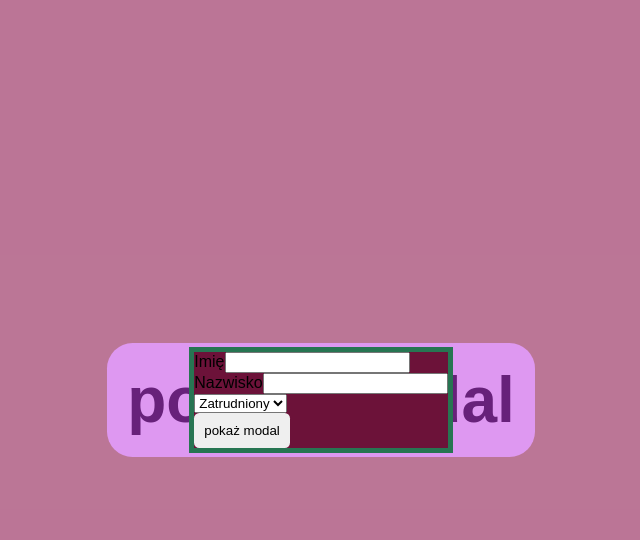
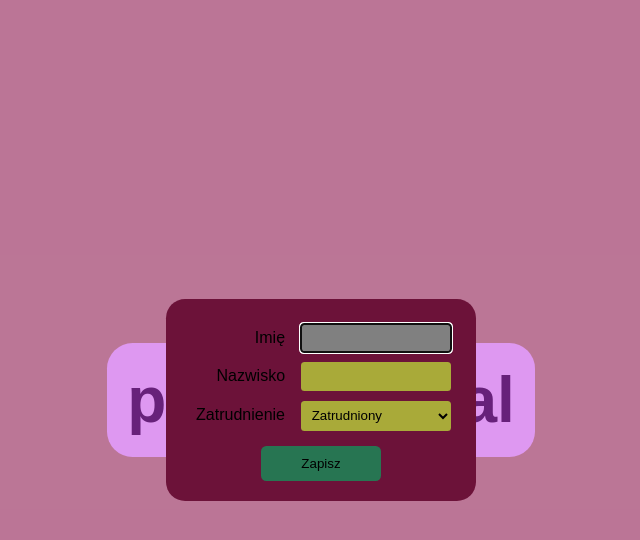
Before and after one commit to dadlez/modal, a React app: page / in a window 1280 px wide. Both pictures are taken after a click on the button "pokaż modal". Shown: the whole page, without its empty margins (319-959 px from the left). Built offline with nearby package versions, Linux system fonts and the light colour scheme.

Commit message:
working app + styling

```diff
--- a/src/components/App.js
+++ b/src/components/App.js
@@ -16,12 +16,12 @@ class App extends Component {
   }
 
   updateList = (item) => {
-    console.log(['App updateList'], item)
     this.setState({ list: [...this.state.list, item] })
   }
 
   render() {
-    const isListEmpty = this.state.list.length > 0
+    const isListEmpty = this.state.list.length > 0;
+
     return (
       <div className="App">
         <Button className='btn-showModal' onClick={this.toggleModal}>pokaż modal</Button>
--- a/src/components/Button.jsx
+++ b/src/components/Button.jsx
@@ -3,6 +3,15 @@ import '../styles/Button.css';
 
 export default (props) => {
   const className = `btn ${props.className}`
+  const { type = 'button', onClick, children } = props;
 
-  return <button className={className} type={props.type ? props.type : 'button'} onClick={props.onClick}>pokaż modal</button>;
+  return (
+    <button
+      className={className}
+      type={type}
+      onClick={onClick}
+    >
+    {children}
+    </button>
+  );
 }
--- a/src/components/Droppdown.jsx
+++ b/src/components/Droppdown.jsx
@@ -1,16 +1,25 @@
 import React, { Component } from 'react';
+import '../styles/Dropdown.css'
 
 export default class Dropdown extends Component {
   state = {
     value: ''
   }
 
+  onSelect = (e) => {
+    const value = e.target.value;
+
+    this.setState({ value });
+    this.props.updateForm(this.props.name, value);
+  }
+
   render() {
     return (
-      <div>
-        <select>
-          <option value=''>Zatrudniony</option>
-          <option value=''>Wolny</option>
+      <div className='dropdown'>
+      <label htmlFor={this.props.name}>Zatrudnienie</label>
+        <select id={this.props.name} value={this.state.value} onChange={this.onSelect}>
+          <option value='Zatrudniony' selected>Zatrudniony</option>
+          <option value='Wolny'>Wolny</option>
         </select>
       </div>
     )
--- a/src/components/Form.jsx
+++ b/src/components/Form.jsx
@@ -9,7 +9,7 @@ export default class Form extends Component {
     value: {
       name: '',
       surname: '',
-      emplyment: []
+      emplyment: ''
     }
   }
 
@@ -27,11 +27,11 @@ export default class Form extends Component {
 
   render() {
     return (
-      <div className='Container' onClick={e => e.stopPropagation()}>
-        <form onSubmit={this.onSubmit}>
-          <Input type='text' label='Imię' placeholder='' name='name' updateForm={this.updateState} />
+      <div className='container' onClick={e => e.stopPropagation()}>
+        <form className='modal-form' onSubmit={this.onSubmit}>
+          <Input type='text' label='Imię' placeholder='' name='name' updateForm={this.updateState} autoFocus />
           <Input type='text' label='Nazwisko' placeholder='' name='surname' updateForm={this.updateState} />
-          <Dropdown label='Forma zatrudnienia' name='employment' />
+          <Dropdown label='Forma zatrudnienia' name='employment' updateForm={this.updateState} />
           <Button className='btn-submit' type='submit'>Zapisz</Button>
         </form>
       </div>
--- a/src/components/Input.jsx
+++ b/src/components/Input.jsx
@@ -1,4 +1,5 @@
 import React, { Component } from 'react';
+import '../styles/Input.css';
 
 export default class Form extends Component {
   state = {
@@ -13,16 +14,20 @@ export default class Form extends Component {
   }
 
   render() {
+    const { name, type, value, placeholder, autoFocus = null } = this.props;
+
     return (
-      <div>
+      <div className='input-text'>
         <label htmlFor={this.props.name}>{this.props.label}</label>
         <input
-          name={this.props.name}
-          id={this.props.name}
-          type={this.props.type}
-          value={this.state.value}
+          name={name}
+          id={name}
+          type={type}
+          value={value}
           onChange={this.onChange}
-          placeholder={this.props.placeholder} />
+          placeholder={placeholder}
+          autoFocus={autoFocus}
+        />
       </div>
     )
   }
--- a/src/components/Modal.jsx
+++ b/src/components/Modal.jsx
@@ -2,10 +2,17 @@ import React, { Component } from 'react';
 import Wrapper from './Wrapper';
 import Form from './Form';
 
-
 export default class Modal extends Component {
   state = {
     visible: this.props.visible
+  }
+
+  componentDidMount() {
+    document.addEventListener('keydown', (e) => {
+      if(e.key === 'Escape') {
+        this.props.toggleModal();
+      }
+    });
   }
 
   componentWillReceiveProps(nextProps) {
@@ -13,11 +20,13 @@ export default class Modal extends Component {
   }
 
   render() {
-    return (this.state.visible &&
+    return (
+      this.state.visible &&
       <Wrapper onClick={this.props.toggleModal}>
         <Form
           toggleModal={this.props.toggleModal}
           updateList={this.props.updateList} />
-      </Wrapper>);
+      </Wrapper>
+    );
   }
 }
--- a/src/styles/App.css
+++ b/src/styles/App.css
@@ -9,7 +9,7 @@ body {
   flex-direction: column;
   justify-content: center;
   align-items: center;
-  height: 100vh;
+  min-height: 100vh;
 }
 
 .App-logo {
--- a/src/styles/Button.css
+++ b/src/styles/Button.css
@@ -1,5 +1,7 @@
+@import './Constants.css';
+
 .btn {
-  border-radius: .4em;
+  border-radius: var(--border-radius);
   border: none;
 }
 
@@ -10,5 +12,7 @@
 }
 
 .btn-submit {
-  padding: 10px;
+  margin-top: 10px;
+  padding: 10px 40px;
+  background-color: var(--colors-background-button)
 }
--- a/src/styles/Constants.css
+++ b/src/styles/Constants.css
@@ -2,5 +2,6 @@
   --colors-background: rgb(169, 170, 57);
   --colors-background-wrapper: rgba(216, 144, 176, .5);
   --colors-background-form: rgb(108, 18, 57);
-  --colors-border: rgba(39, 117, 82);
+  --colors-background-button: rgba(39, 117, 82);
+  --border-radius: .4em;
 }
--- /dev/null
+++ b/src/styles/Dropdown.css
@@ -0,0 +1,9 @@
+@import './Constants.css';
+
+.dropdown select {
+  width: 150px;
+  padding: .5em;
+  border: none;
+  border-radius: calc(var(--border-radius) / 1.5);
+  background-color: var(--colors-background);
+}
--- a/src/styles/Form.css
+++ b/src/styles/Form.css
@@ -1,6 +1,24 @@
 @import './Constants.css';
 
-.Container {
-  border: 5px solid var(--colors-border);
+.container {
+  border-radius: calc(var(--border-radius) * 3);
   background: var(--colors-background-form);
+  padding: 20px;
 }
+
+.modal-form {
+  display: flex;
+  flex-direction: column;
+  justify-content: center;
+  align-items: center;
+}
+
+.modal-form label {
+  margin-right: 1em;
+}
+
+.modal-form > div {
+  width: 260px;
+  text-align: end;
+  margin: 5px;
+}
--- /dev/null
+++ b/src/styles/Input.css
@@ -0,0 +1,13 @@
+@import './Constants.css';
+
+.input-text input {
+  width: calc(150px - 1em);
+  padding: .5em;
+  border: none;
+  border-radius: calc(var(--border-radius) / 1.5);
+  background-color: var(--colors-background);
+}
+
+.input-text input:focus {
+  background-color: grey;
+}
--- a/src/utils/utils.js
+++ /dev/null
@@ -1,5 +0,0 @@
-export const toggleVisibility = () => {};
-
-export const rootClose = () => {};
-
-export const hideModal = () => {};
```
